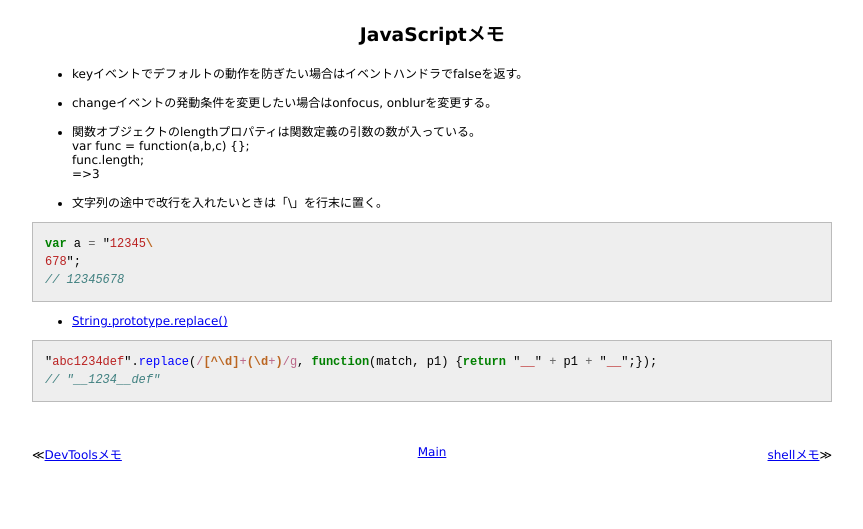
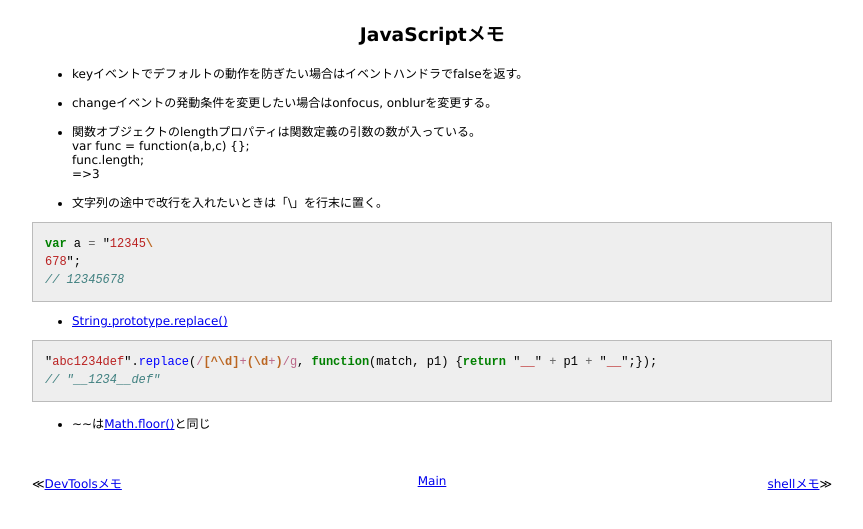
Before and after one commit to 38elements/38elements.github.com, a Jekyll site: the page built from _posts/2014-4-26-javascript.md, in a window 1280 px wide. Shown: the top 529 px of the page, without its empty margins (208-1071 px from the left). Built offline with Jekyll 4.4.1, drawn with Linux system fonts in a browser that asks for light colours; Markdown is read by kramdown in place of the engine named in the settings.

Commit message:
Update 2014-4-26-javascript.md

```diff
--- a/_posts/2014-4-26-javascript.md
+++ b/_posts/2014-4-26-javascript.md
@@ -24,3 +24,5 @@ var a = "12345\
 "abc1234def".replace(/[^\d]+(\d+)/g, function(match, p1) {return "__" + p1 + "__";});
 // "__1234__def"
 {% endhighlight %}
+
+* ~~は[Math.floor()](https://developer.mozilla.org/en/docs/Web/JavaScript/Reference/Global_Objects/Math/floor)と同じ
```
